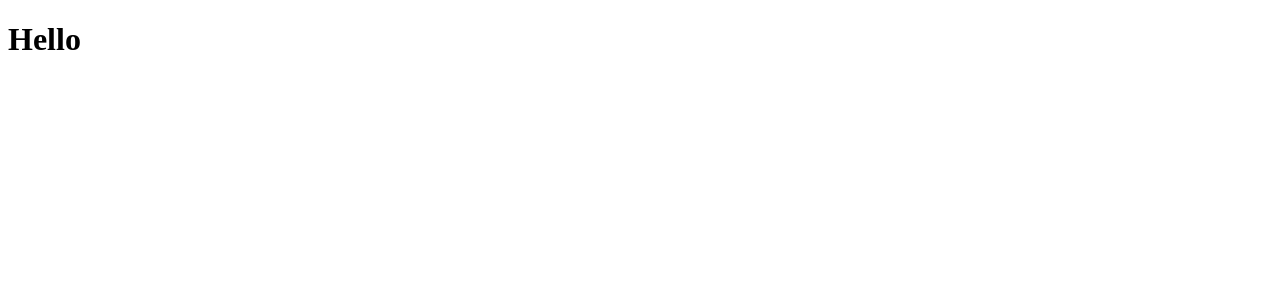
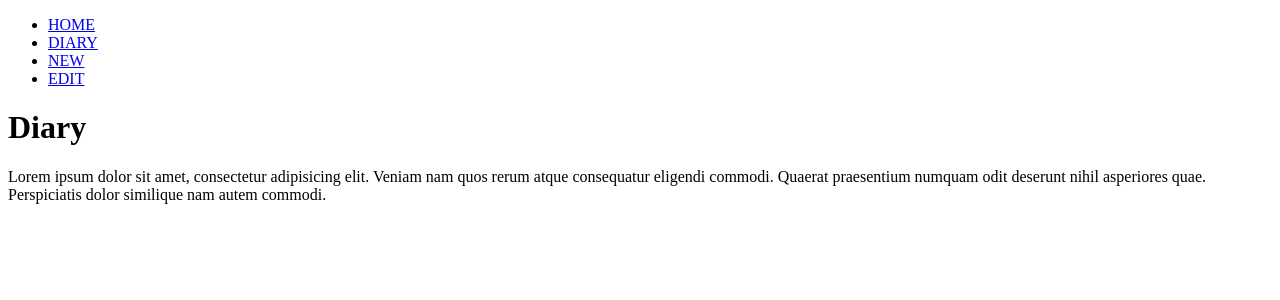
Before and after one commit to kkuyu/emotion-diary, a React (Create React App) app: page /diary in a window 1280 px wide. Shown: the top 300 px of the page. Built offline with nearby package versions, Linux system fonts and the light colour scheme.

Commit message:
페이지 라우팅 1 - React Router 기본

```diff
--- a/src/App.js
+++ b/src/App.js
@@ -1,10 +1,27 @@
+import { BrowserRouter, Routes, Route } from "react-router-dom";
+
 import "./App.css";
+
+import Home from "./pages/Home";
+import New from "./pages/New";
+import Edit from "./pages/Edit";
+import Diary from "./pages/Diary";
+
+import RouteTest from "./components/RouteTest";
 
 function App() {
   return (
-    <div className="App">
-      <h1>Hello</h1>
-    </div>
+    <BrowserRouter>
+      <div className="App">
+        <RouteTest />
+        <Routes>
+          <Route path="/" element={<Home />} />
+          <Route path="/new" element={<New />} />
+          <Route path="/edit" element={<Edit />} />
+          <Route path="/diary" element={<Diary />} />
+        </Routes>
+      </div>
+    </BrowserRouter>
   );
 }
 
--- /dev/null
+++ b/src/components/RouteTest.js
@@ -0,0 +1,22 @@
+import { Link } from "react-router-dom";
+
+const RouteTest = () => {
+  return (
+    <ul>
+      <li>
+        <Link to={"/"}>HOME</Link>
+      </li>
+      <li>
+        <Link to={"/diary"}>DIARY</Link>
+      </li>
+      <li>
+        <Link to={"/new"}>NEW</Link>
+      </li>
+      <li>
+        <Link to={"/edit"}>EDIT</Link>
+      </li>
+    </ul>
+  );
+};
+
+export default RouteTest;
--- /dev/null
+++ b/src/pages/Diary.js
@@ -0,0 +1,13 @@
+const Diary = () => {
+  return (
+    <div>
+      <h1>Diary</h1>
+      <p>
+        Lorem ipsum dolor sit amet, consectetur adipisicing elit. Veniam nam quos rerum atque consequatur eligendi commodi. Quaerat praesentium numquam odit deserunt nihil asperiores quae.
+        Perspiciatis dolor similique nam autem commodi.
+      </p>
+    </div>
+  );
+};
+
+export default Diary;
--- /dev/null
+++ b/src/pages/Edit.js
@@ -0,0 +1,13 @@
+const Edit = () => {
+  return (
+    <div>
+      <h1>Edit</h1>
+      <p>
+        Lorem ipsum dolor sit amet, consectetur adipisicing elit. Veniam nam quos rerum atque consequatur eligendi commodi. Quaerat praesentium numquam odit deserunt nihil asperiores quae.
+        Perspiciatis dolor similique nam autem commodi.
+      </p>
+    </div>
+  );
+};
+
+export default Edit;
--- /dev/null
+++ b/src/pages/Home.js
@@ -0,0 +1,13 @@
+const Home = () => {
+  return (
+    <div>
+      <h1>Home</h1>
+      <p>
+        Lorem ipsum dolor sit amet, consectetur adipisicing elit. Veniam nam quos rerum atque consequatur eligendi commodi. Quaerat praesentium numquam odit deserunt nihil asperiores quae.
+        Perspiciatis dolor similique nam autem commodi.
+      </p>
+    </div>
+  );
+};
+
+export default Home;
--- /dev/null
+++ b/src/pages/New.js
@@ -0,0 +1,13 @@
+const New = () => {
+  return (
+    <div>
+      <h1>New</h1>
+      <p>
+        Lorem ipsum dolor sit amet, consectetur adipisicing elit. Veniam nam quos rerum atque consequatur eligendi commodi. Quaerat praesentium numquam odit deserunt nihil asperiores quae.
+        Perspiciatis dolor similique nam autem commodi.
+      </p>
+    </div>
+  );
+};
+
+export default New;
```
